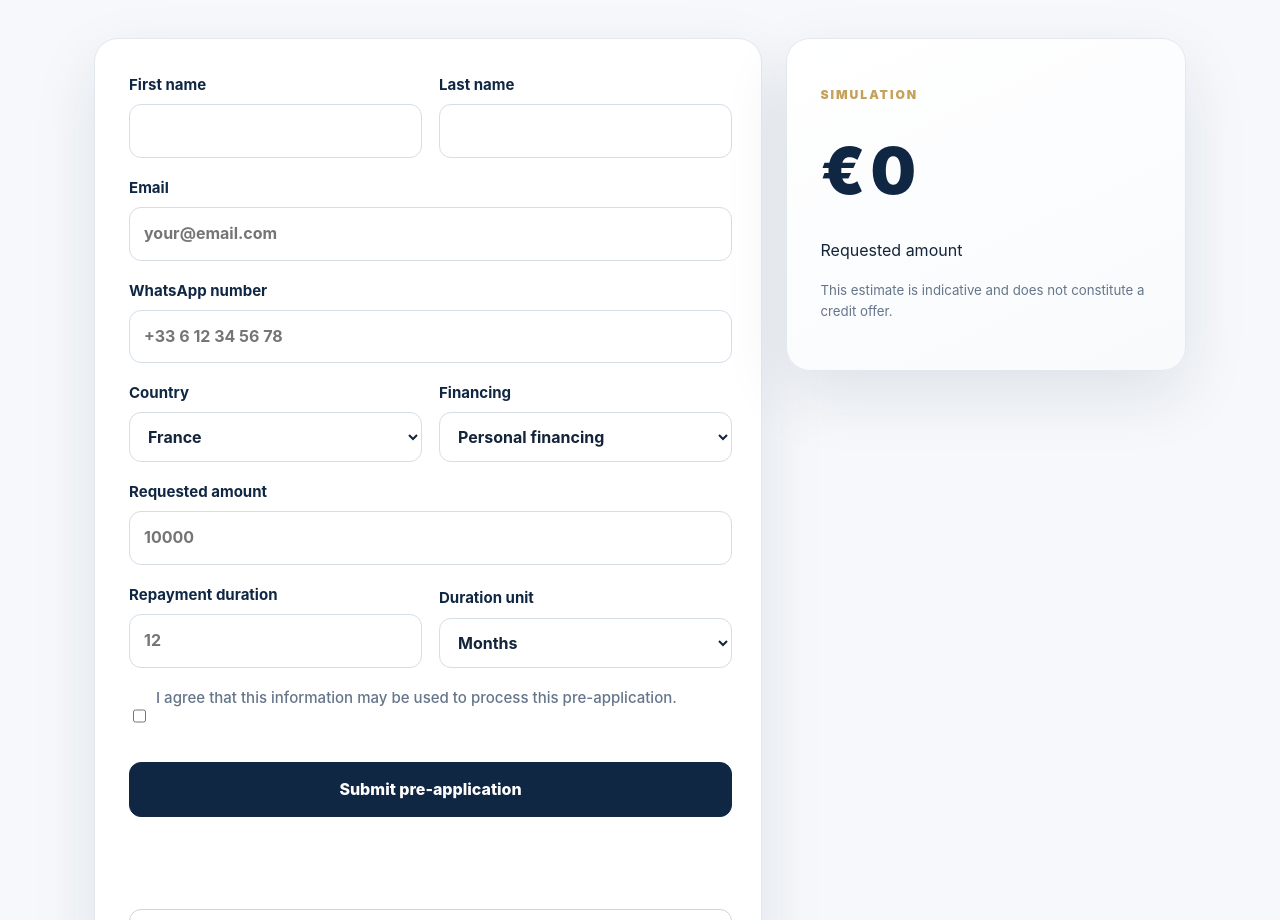
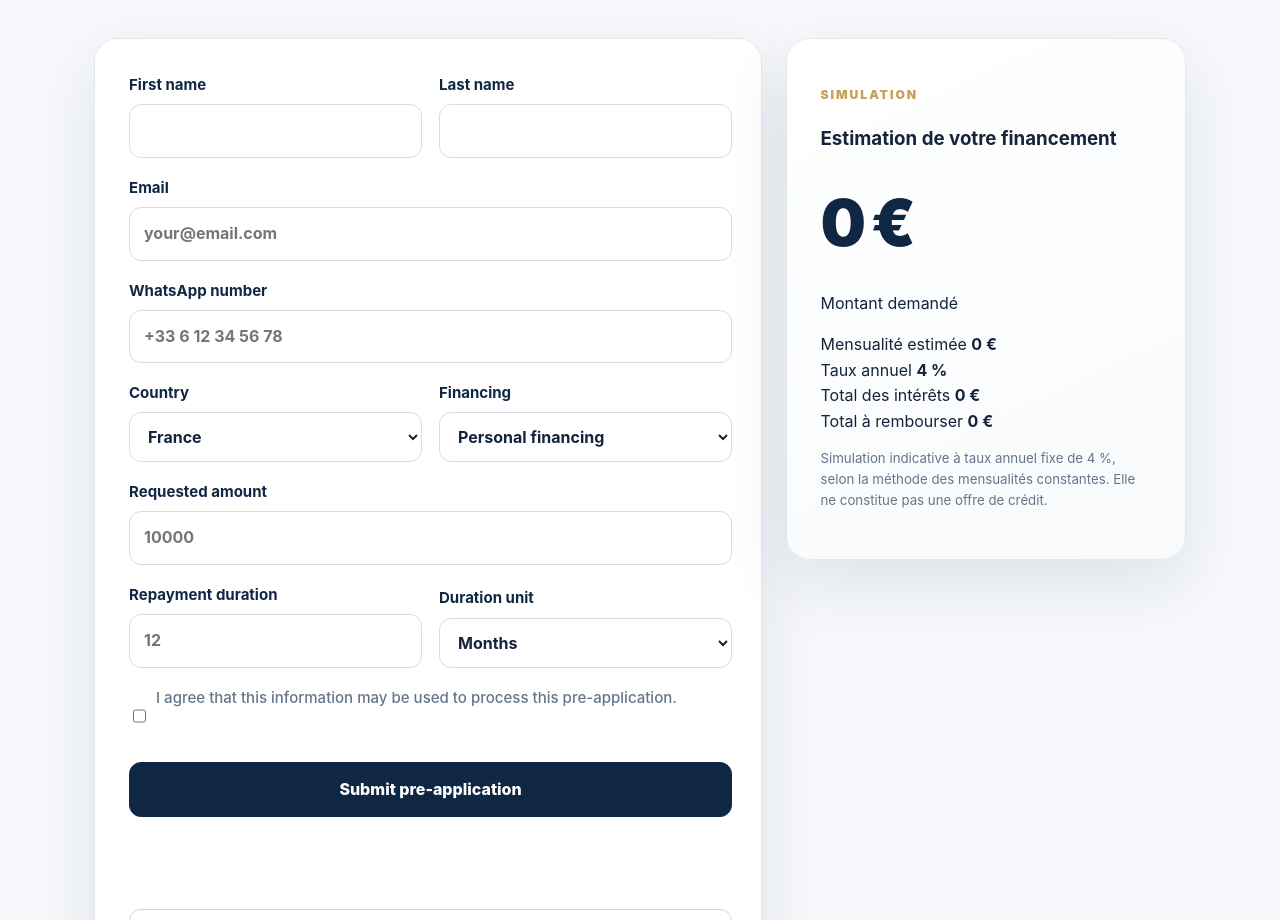
Before and after one commit to Toroplan/toro-finance-group, a plain HTML site: page index.html in a window 1280 px wide. Shown: the part 2500-3420 px from the top of the page. Drawn offline with Linux system fonts and the light colour scheme.

Commit message:
Update index.html

```diff
--- a/index.html
+++ b/index.html
@@ -494,21 +494,45 @@
 
         <aside class="estimate">
 
-            <p class="eyebrow" data-t="simulation">
-                SIMULATION
-            </p>
+    <p class="eyebrow" data-t="simulation">
+        SIMULATEUR DE CRÉDIT
+    </p>
 
-            <div id="estimateAmount">
-                € 0
-            </div>
+    <h3>Estimation de votre financement</h3>
 
-            <p data-t="requested">
-                Requested amount
-            </p>
+    <div id="estimateAmount">0 €</div>
 
-            <p class="small" data-t="simulationNote">
-                This estimate is indicative and does not constitute a credit offer.
-            </p>
+    <p>Montant demandé</p>
+
+    <div class="simulation-results">
+
+        <div>
+            <span>Mensualité estimée</span>
+            <strong id="monthlyPayment">0 €</strong>
+        </div>
+
+        <div>
+            <span>Taux annuel</span>
+            <strong>4 %</strong>
+        </div>
+
+        <div>
+            <span>Total des intérêts</span>
+            <strong id="totalInterest">0 €</strong>
+        </div>
+
+        <div>
+            <span>Total à rembourser</span>
+            <strong id="totalRepayment">0 €</strong>
+        </div>
+
+    </div>
+
+    <p class="small">
+        Simulation indicative à taux annuel fixe de 4 %,
+        selon la méthode des mensualités constantes.
+        Elle ne constitue pas une offre de crédit.
+    </p>
 
         </aside>
 
```
